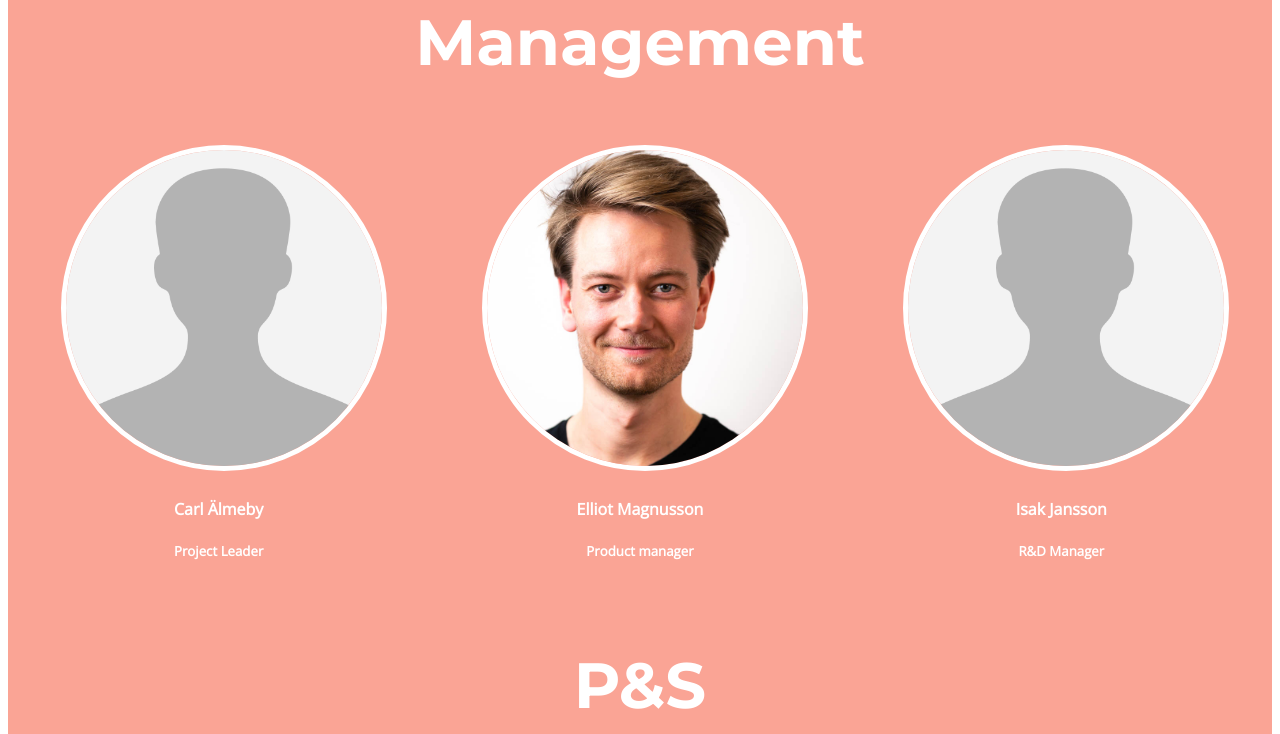
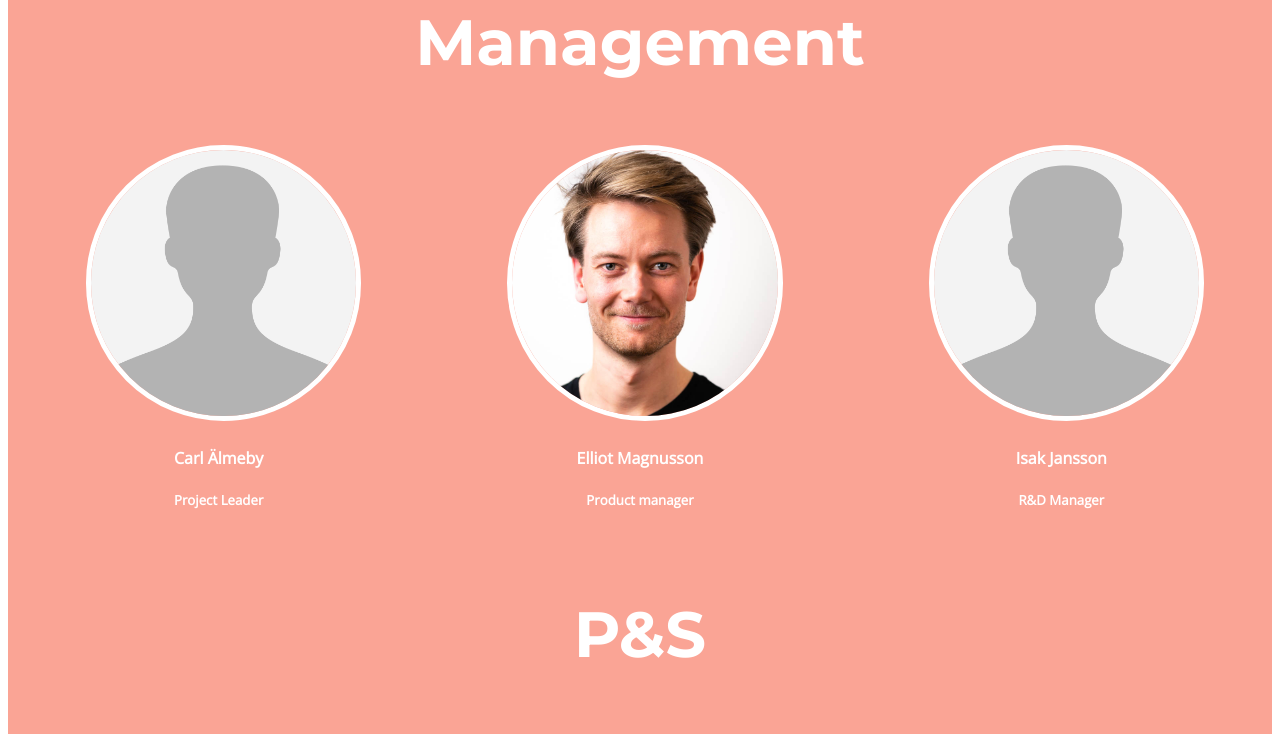
Before and after one commit to pumpumba/pumpumba, a React app: page / in a window 1280 px wide. Shown: the part 2814-3548 px from the top of the page. Built offline with nearby package versions, Linux system fonts and the light colour scheme.

Commit message:
Added nicer grid

```diff
--- a/src/styles/company-info-wrapper.scss
+++ b/src/styles/company-info-wrapper.scss
@@ -1,4 +1,5 @@
 .employee-images{
     display: flex;
+    flex-wrap: wrap;
     justify-content: space-around;
 }
--- a/src/styles/employee-image.scss
+++ b/src/styles/employee-image.scss
@@ -1,6 +1,6 @@
 .employee-image-wrapper {
 
-    width: 25%;
+    width: 21%;
 
     img {
         border-radius: 50%;
```
Also changed, not shown: 1 other file.
